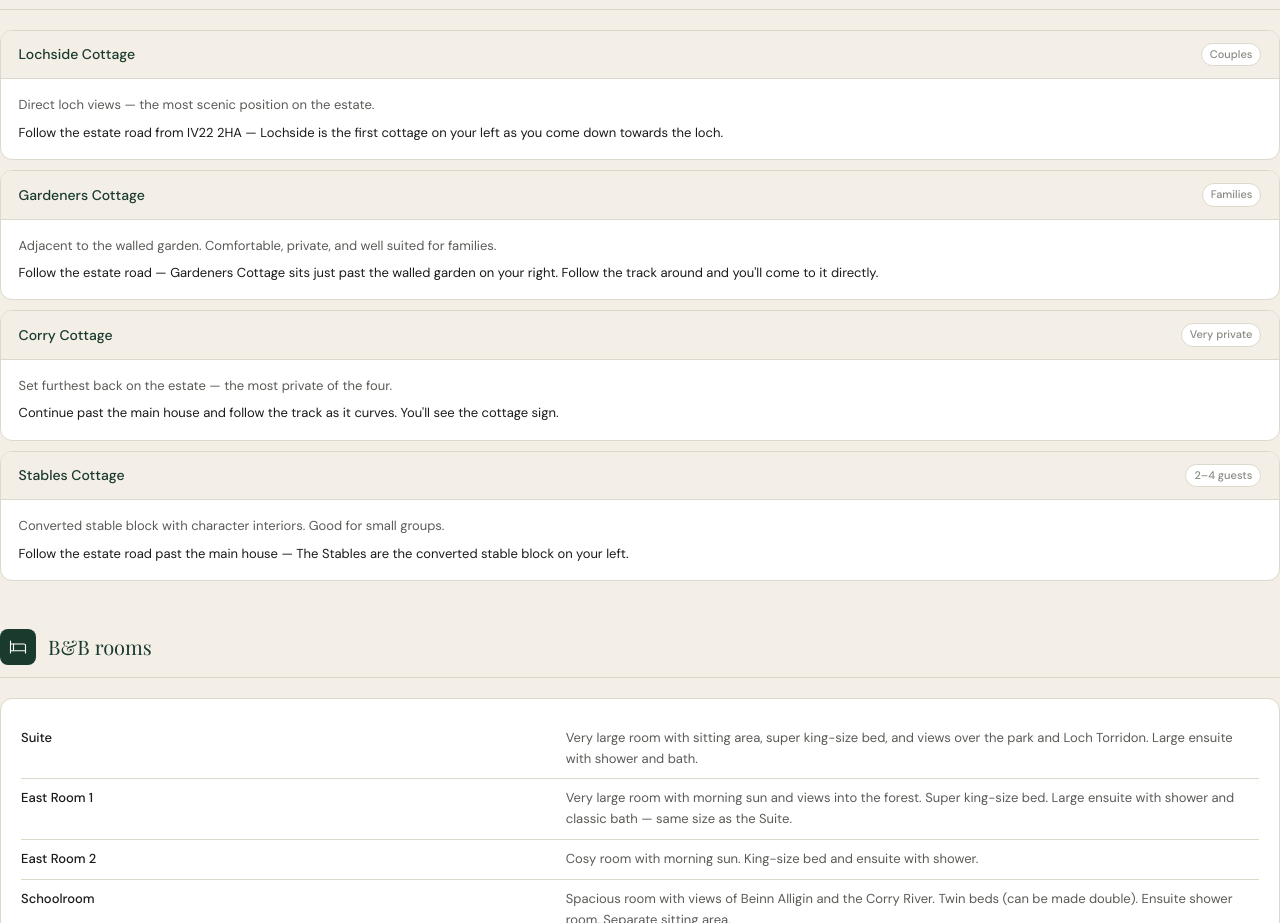
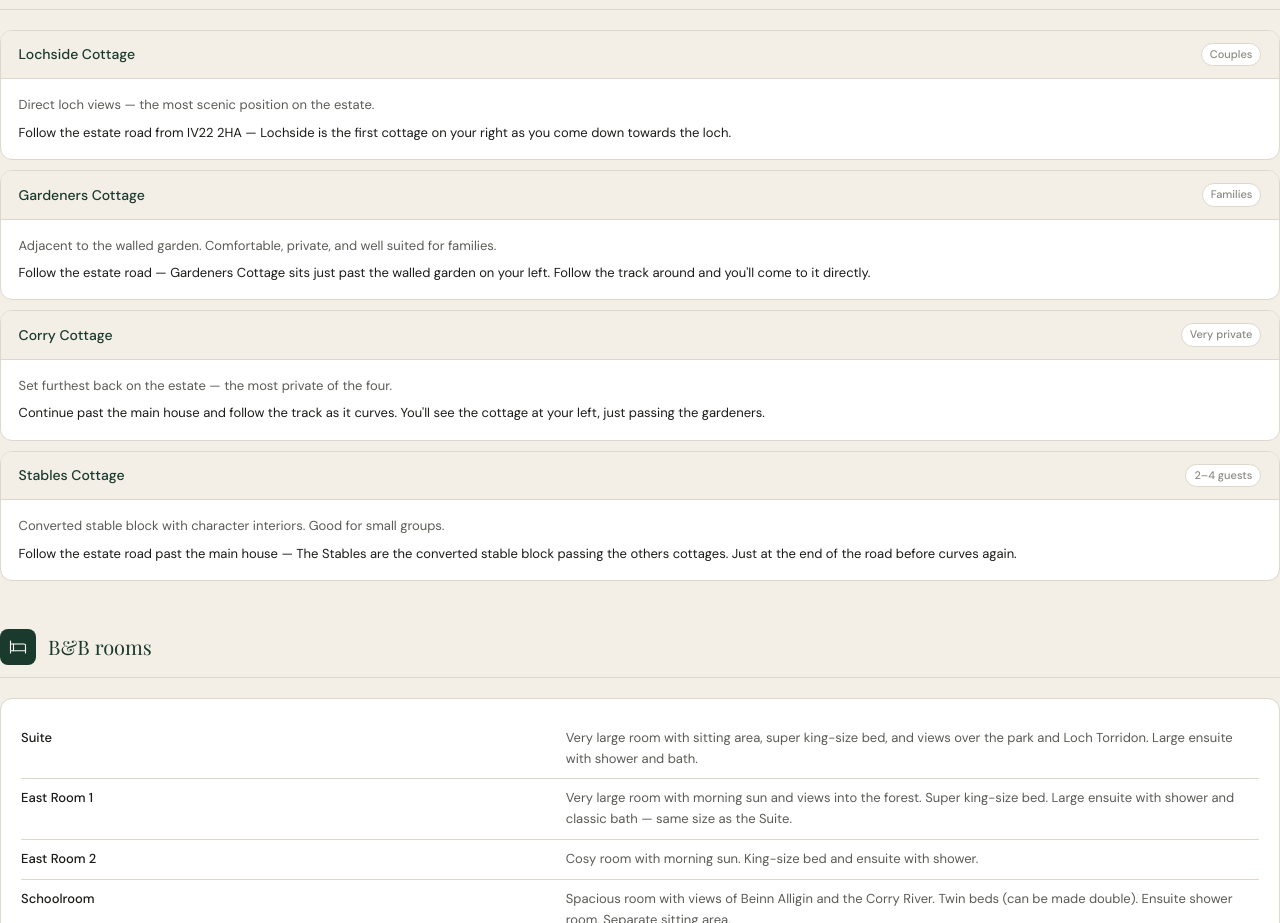
Before and after one commit to Torridonia/torridonestate, a plain HTML site: page index.html in a window 1280 px wide. Shown: the part 2421-3344 px from the top of the page. Drawn offline with nearby package versions, Linux system fonts and the light colour scheme.

Commit message:
Update index.html

```diff
--- a/index.html
+++ b/index.html
@@ -220,19 +220,19 @@ footer strong{color:var(--white);font-weight:500}
     <div class="cottage-grid">
       <div class="cottage-card">
         <div class="cottage-head"><div class="cottage-name">Lochside Cottage</div><span class="cottage-tag">Couples</span></div>
-        <div class="cottage-body"><div class="cottage-desc">Direct loch views — the most scenic position on the estate.</div><div class="cottage-directions">Follow the estate road from IV22 2HA — Lochside is the first cottage on your left as you come down towards the loch.</div></div>
+        <div class="cottage-body"><div class="cottage-desc">Direct loch views — the most scenic position on the estate.</div><div class="cottage-directions">Follow the estate road from IV22 2HA — Lochside is the first cottage on your right as you come down towards the loch.</div></div>
       </div>
       <div class="cottage-card">
         <div class="cottage-head"><div class="cottage-name">Gardeners Cottage</div><span class="cottage-tag">Families</span></div>
-        <div class="cottage-body"><div class="cottage-desc">Adjacent to the walled garden. Comfortable, private, and well suited for families.</div><div class="cottage-directions">Follow the estate road — Gardeners Cottage sits just past the walled garden on your right. Follow the track around and you'll come to it directly.</div></div>
+        <div class="cottage-body"><div class="cottage-desc">Adjacent to the walled garden. Comfortable, private, and well suited for families.</div><div class="cottage-directions">Follow the estate road — Gardeners Cottage sits just past the walled garden on your left. Follow the track around and you'll come to it directly.</div></div>
       </div>
       <div class="cottage-card">
         <div class="cottage-head"><div class="cottage-name">Corry Cottage</div><span class="cottage-tag">Very private</span></div>
-        <div class="cottage-body"><div class="cottage-desc">Set furthest back on the estate — the most private of the four.</div><div class="cottage-directions">Continue past the main house and follow the track as it curves. You'll see the cottage sign.</div></div>
+        <div class="cottage-body"><div class="cottage-desc">Set furthest back on the estate — the most private of the four.</div><div class="cottage-directions">Continue past the main house and follow the track as it curves. You'll see the cottage at your left, just passing the gardeners.</div></div>
       </div>
       <div class="cottage-card">
         <div class="cottage-head"><div class="cottage-name">Stables Cottage</div><span class="cottage-tag">2–4 guests</span></div>
-        <div class="cottage-body"><div class="cottage-desc">Converted stable block with character interiors. Good for small groups.</div><div class="cottage-directions">Follow the estate road past the main house — The Stables are the converted stable block on your left.</div></div>
+        <div class="cottage-body"><div class="cottage-desc">Converted stable block with character interiors. Good for small groups.</div><div class="cottage-directions">Follow the estate road past the main house — The Stables are the converted stable block passing the others cottages. Just at the end of the road before curves again.</div></div>
       </div>
     </div>
   </section>
```
